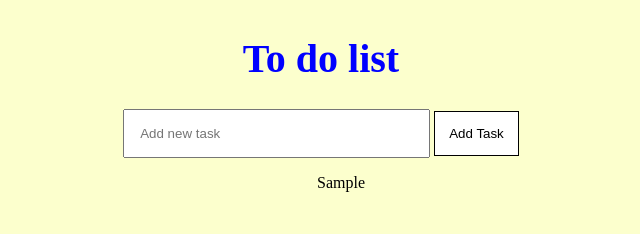
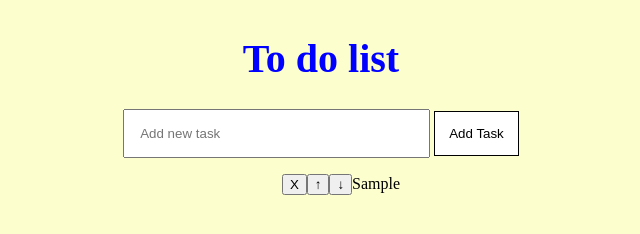
Before and after one commit to Gautam-2002/To-do-list, a plain HTML site: page index.html in a window 1280 px wide. Both pictures are taken after typing "Sample" into the empty fields and a click on the button "Add Task". Shown: the whole page, without its empty margins (319-959 px from the left). Drawn offline with Linux system fonts and the light colour scheme.

Commit message:
buttons added

```diff
--- a/script.js
+++ b/script.js
@@ -4,10 +4,25 @@ const ul = document.querySelector('#ul')
 
 btn.addEventListener("click", ()=>{
     const li = document.createElement("li");
+
+    const mydiv = document.createElement("div");
+
+    const txt = document.createTextNode(inp.value)
+    mydiv.appendChild(txt);
+
     const del = document.createElement("button");
     del.innerText = "X";
-    li.appendChild(del);
-    li.innerText = inp.value;
+    mydiv.insertBefore(del, mydiv.lastChild);
+
+    const up = document.createElement("button");
+    up.innerText = "↑";
+    mydiv.insertBefore(up, mydiv.lastChild);
+
+    const down = document.createElement("button");
+    down.innerText = "↓";
+    mydiv.insertBefore(down,mydiv.lastChild);
+
+    li.appendChild(mydiv);
     ul.appendChild(li);
     inp.value = "";
 });
```
Also changed, not shown: index.html (line endings or trailing spaces).
